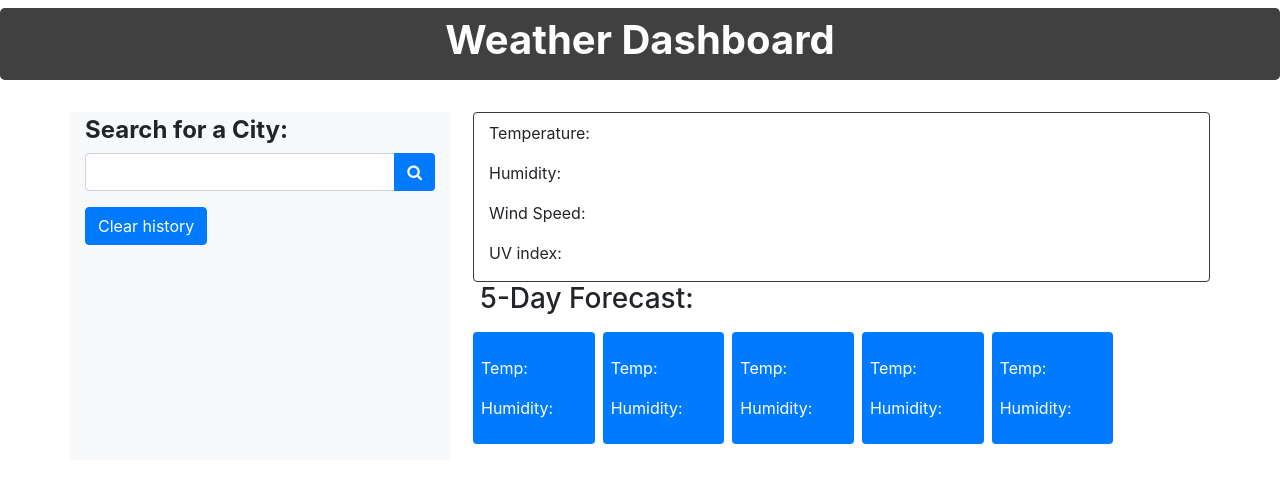
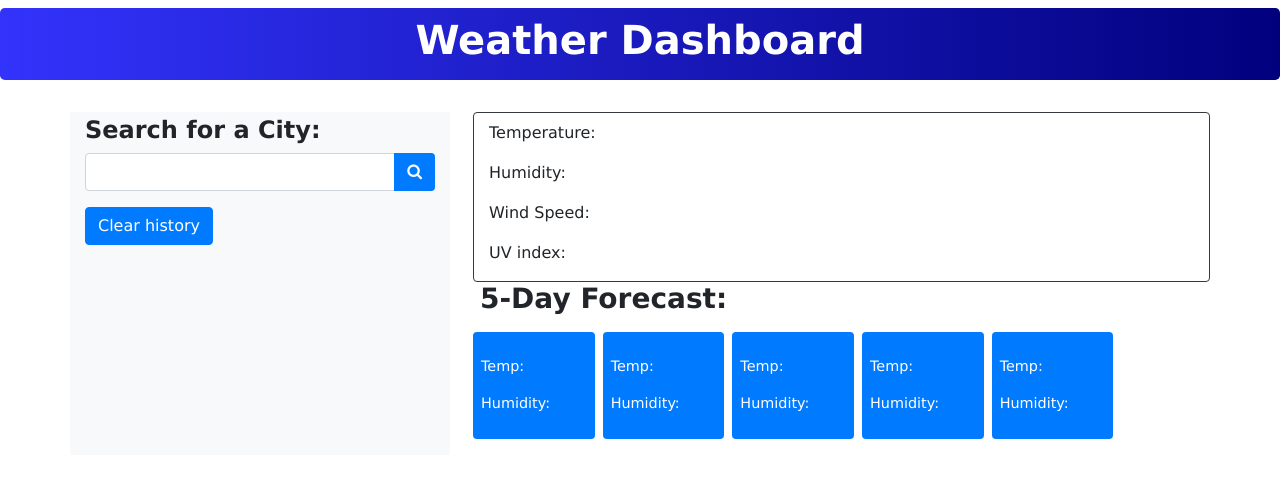
Before and after one commit to vrzali/weather-dashboard, a plain HTML site: page index.html in a window 1280 px wide. Drawn offline with nearby package versions, Linux system fonts and the light colour scheme; files that its build step writes are made by us from their sources; files whose address does not match are found by name.

Commit message:
update css file

```diff
--- a/assets/style.css
+++ b/assets/style.css
@@ -0,0 +1,26 @@
+
+*{
+    box-sizing: border-box;
+
+}
+
+body {
+
+    font-size: 16px;
+    font-family: Verdana, Geneva, Tahoma, sans-serif;
+
+}
+h3{
+    font-weight: bold;
+}
+.forecast{
+
+    font-size: 0.9em;
+}
+span{
+    font-size: 1em;
+}
+li:hover{
+    background-color: lightslategray;
+    text-decoration: underline;
+}
--- a/index.html
+++ b/index.html
@@ -13,7 +13,7 @@
 </head>
 <body>
     <!--Jumbotron for Title-->
-    <div class="jumbotron container-fluid mt-2 text-center p-2" style="background-color:#404040 ;color: white;">
+    <div class="jumbotron container-fluid mt-2 text-center p-2" style="background-image:linear-gradient(to right, rgba(0, 0, 255, 0.785), rgb(1, 1, 126)) ;color: white;">
         <h1> <strong>Weather Dashboard</strong></h1>
     </div>
     <div class="container">
```
